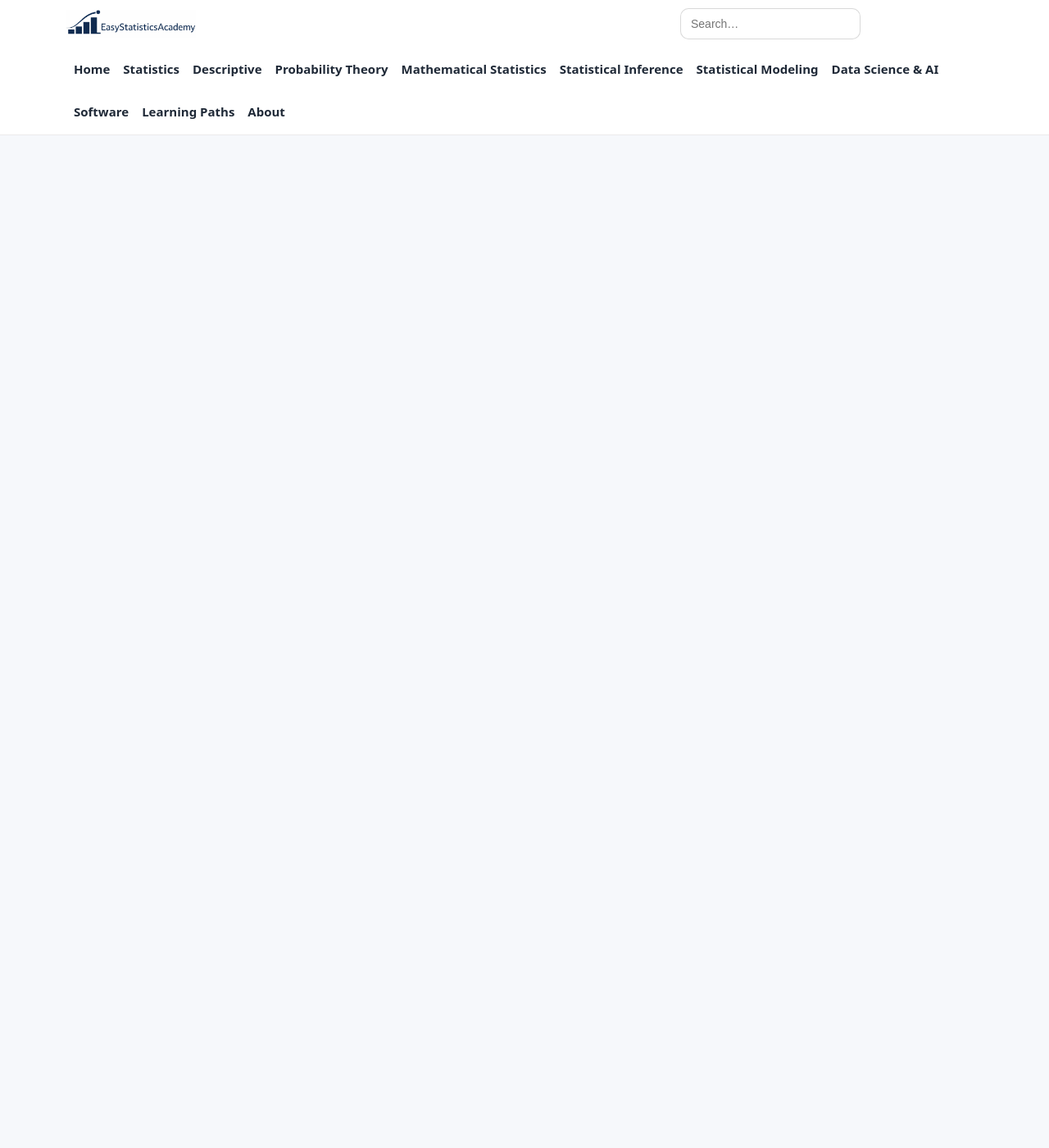
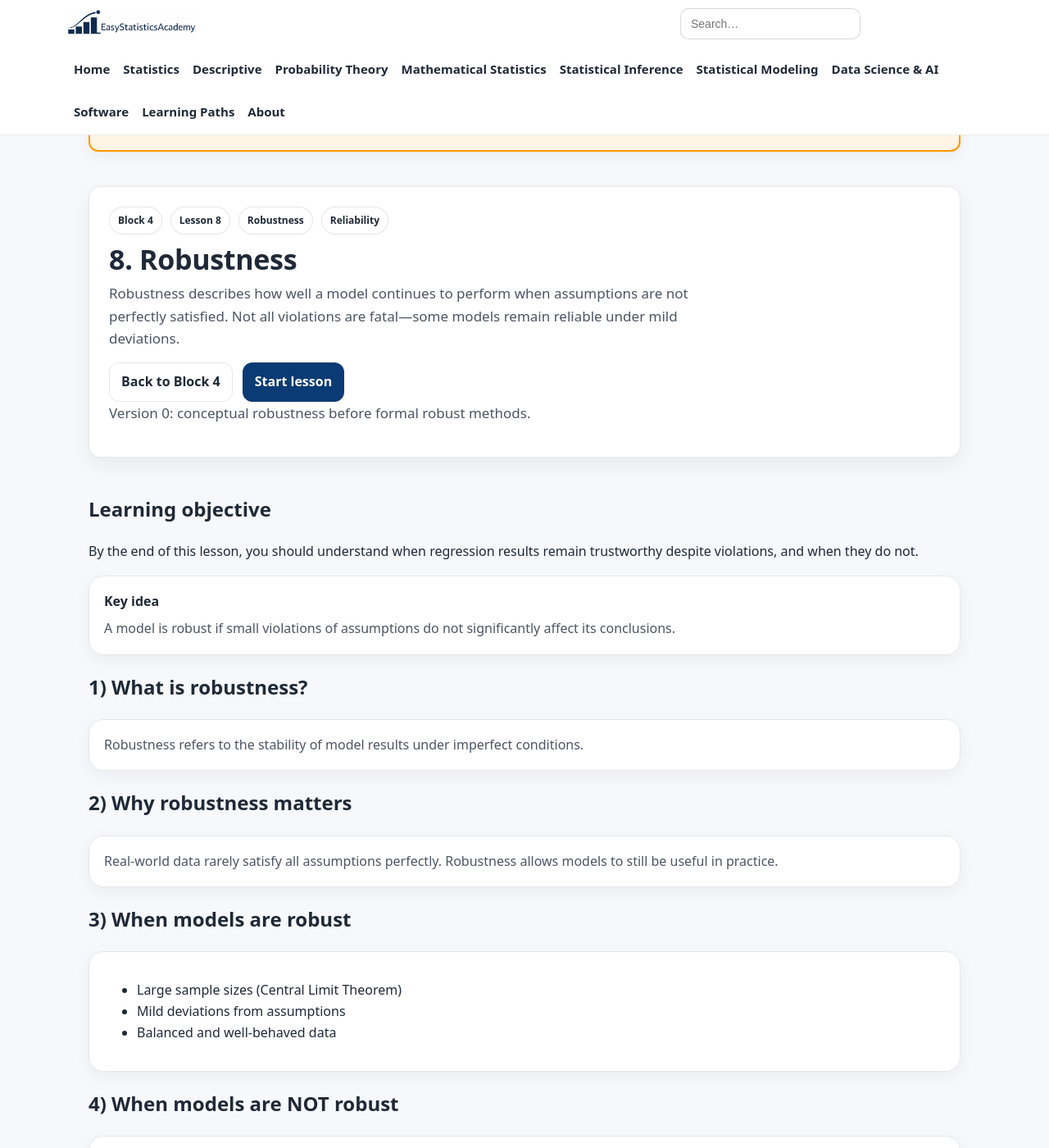
Before and after one commit to ammar-homaida-statistics/easystatisticsacademy, a Jekyll site: the page built from modeling/assumptions/robustness/index.md, in a window 1280 px wide and 1400 px high, scrolled down 214 px. Shown: the whole window at 82% size. Built offline with Jekyll 4.4.1, drawn with Linux system fonts in a browser that asks for light colours; our own code applies the rules of GitHub Pages for plain Markdown files; before the commit the page ends 900 px from its top, so only the background shows below that; some of the changed text lies outside the part shown.

Commit message:
Add lesson content

```diff
--- a/modeling/assumptions/robustness/index.md
+++ b/modeling/assumptions/robustness/index.md
@@ -1 +1,174 @@
-coming soon
+---
+layout: default
+title: 8. Robustness
+permalink: /modeling/assumptions/robustness/
+sidebar: false
+---
+
+<!-- UNDER CONSTRUCTION -->
+<section class="section section-slim">
+  <div class="callout" style="background:#fff4e5; border:2px solid #ff9800; padding:2rem; border-radius:12px;">
+    <h2 style="color:#e65100;">🚧 Lesson Under Construction</h2>
+    <p>
+      Version 0 explains when regression models remain reliable despite assumption violations.
+      Practical robustness techniques will be expanded later.
+    </p>
+  </div>
+</section>
+
+<!-- ✅ Update last visited lesson -->
+<script>
+(function () {
+  localStorage.setItem("esa_continue_modeling_assumptions_lesson_v0", JSON.stringify({
+    url: "/modeling/assumptions/robustness/",
+    label: "Lesson 8 — Robustness",
+    ts: Date.now()
+  }));
+})();
+</script>
+
+<!-- HERO -->
+<section class="hero hero-section">
+  <div class="hero-card">
+
+    <div class="badge-row">
+      <span class="badge">Block 4</span>
+      <span class="badge">Lesson 8</span>
+      <span class="badge">Robustness</span>
+      <span class="badge">Reliability</span>
+    </div>
+
+    <h1>8. Robustness</h1>
+
+    <p class="lead">
+      Robustness describes how well a model continues to perform when assumptions are not perfectly satisfied.
+      Not all violations are fatal—some models remain reliable under mild deviations.
+    </p>
+
+    <div class="hero-actions">
+      <a class="btn btn-outline" href="/modeling/assumptions/">Back to Block 4</a>
+      <a class="btn" href="#lesson">Start lesson</a>
+    </div>
+
+    <p class="muted-mini">
+      Version 0: conceptual robustness before formal robust methods.
+    </p>
+
+  </div>
+</section>
+
+<!-- LESSON -->
+<section class="section" id="lesson">
+
+  <h2>Learning objective</h2>
+  <p>
+    By the end of this lesson, you should understand when regression results remain trustworthy
+    despite violations, and when they do not.
+  </p>
+
+  <div class="card">
+    <h3>Key idea</h3>
+    <p>
+      A model is robust if small violations of assumptions do not significantly affect its conclusions.
+    </p>
+  </div>
+
+  <h2>1) What is robustness?</h2>
+  <div class="card">
+    <p>
+      Robustness refers to the stability of model results under imperfect conditions.
+    </p>
+  </div>
+
+  <h2>2) Why robustness matters</h2>
+  <div class="card">
+    <p>
+      Real-world data rarely satisfy all assumptions perfectly.
+      Robustness allows models to still be useful in practice.
+    </p>
+  </div>
+
+  <h2>3) When models are robust</h2>
+  <div class="card">
+    <ul>
+      <li>Large sample sizes (Central Limit Theorem)</li>
+      <li>Mild deviations from assumptions</li>
+      <li>Balanced and well-behaved data</li>
+    </ul>
+  </div>
+
+  <h2>4) When models are NOT robust</h2>
+  <div class="card">
+    <ul>
+      <li>Strong outliers</li>
+      <li>Severe heteroscedasticity</li>
+      <li>Strong dependence (e.g., time series)</li>
+      <li>Highly misspecified models</li>
+    </ul>
+  </div>
+
+  <h2>5) Robustness and sample size</h2>
+  <div class="card">
+    <p>
+      Larger samples often reduce the impact of violations,
+      especially for inference.
+    </p>
+  </div>
+
+  <h2>6) Robustness vs correctness</h2>
+  <div class="card">
+    <p>
+      A robust model may still give useful results,
+      but it is not necessarily fully correct.
+    </p>
+  </div>
+
+  <h2>7) Practical interpretation</h2>
+  <div class="card">
+    <ul>
+      <li>Do not assume perfection</li>
+      <li>Evaluate severity of violations</li>
+      <li>Interpret results with appropriate caution</li>
+    </ul>
+  </div>
+
+  <h2>8) Improving robustness</h2>
+  <div class="card">
+    <ul>
+      <li>Transform variables</li>
+      <li>Use robust standard errors</li>
+      <li>Use alternative models</li>
+      <li>Investigate influential points</li>
+    </ul>
+  </div>
+
+  <h2>9) Why this matters</h2>
+  <div class="card">
+    <p>
+      Robustness allows statistical modeling to remain useful in real-world applications,
+      where ideal conditions rarely exist.
+    </p>
+  </div>
+
+  <div class="card">
+    <h3>Outcome of this lesson</h3>
+    <ul>
+      <li>Understand the concept of robustness</li>
+      <li>Recognize when models remain reliable</li>
+      <li>Identify situations where robustness fails</li>
+      <li>Interpret results under imperfect assumptions</li>
+      <li>Prepare for diagnostic tools</li>
+    </ul>
+  </div>
+
+  <div class="card">
+    <h3>Next step</h3>
+    <p>
+      We now move to diagnostics, where we learn how to detect and evaluate assumption violations in practice.
+    </p>
+    <a class="btn" href="/modeling/diagnostics/">
+      Next: Block 5 — Diagnostics →
+    </a>
+  </div>
+
+</section>
```
